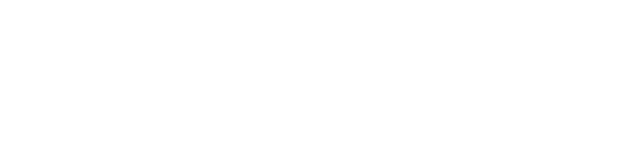
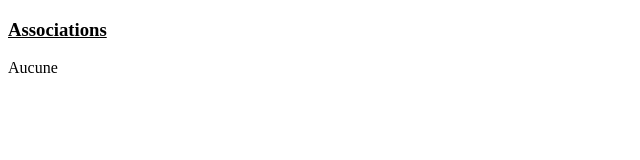
Before and after one commit to assaniiqbal/git-mon-cv, a plain HTML site: page index.html in a window 1280 px wide. Shown: the whole page, without its empty margins (0-640 px from the left). Drawn offline with Linux system fonts and the light colour scheme.

Commit message:
mise en place de la section associations

```diff
--- a/index.html
+++ b/index.html
@@ -8,5 +8,30 @@
 </head>
 <body>
 
+
+
+
+
+
+
+
+
+
+
+
+
+
+
+
+
+
+
+
+
+
+
+
+    <h3><u>Associations</u></h3>
+     <p>Aucune</p>
 </body>
 </html>
```
